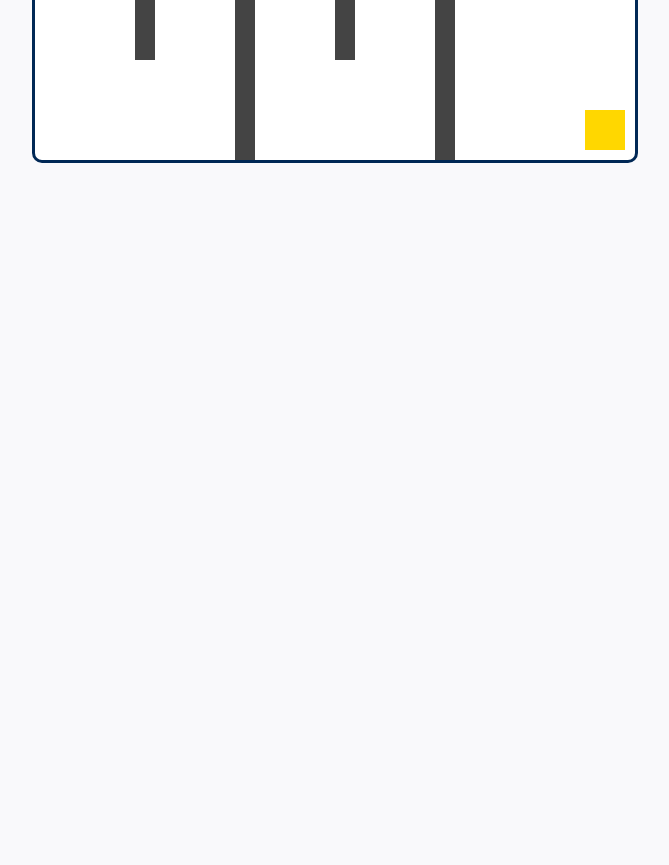
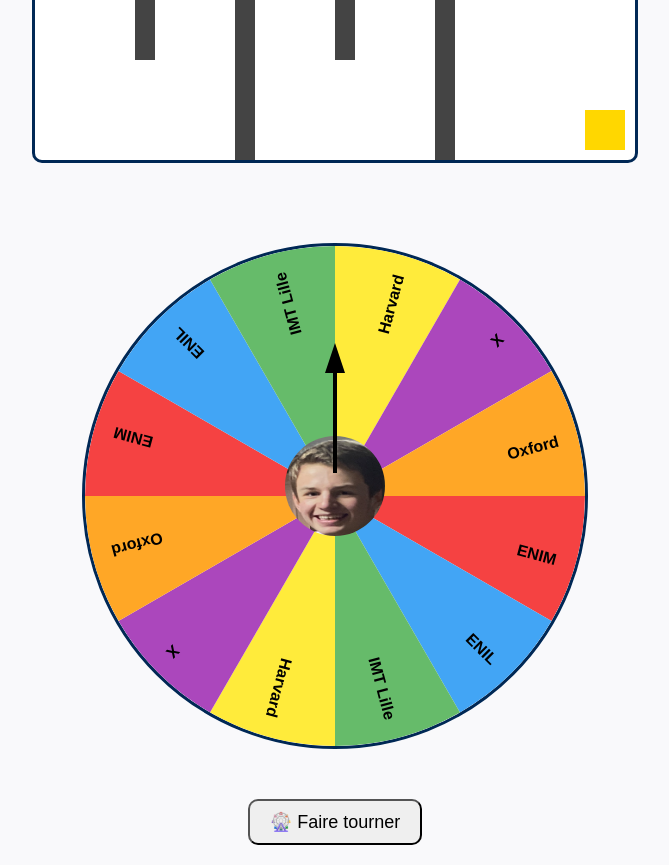
Before and after one commit to Playfaster92/noam, a plain HTML site: page labyrinthe.html in a window 1280 px wide. Shown: the part 500-1365 px from the top of the page, without its empty margins (305-974 px from the left). Before the commit the page ends 800 px from the top, so only its background shows below. Drawn offline with Linux system fonts and the light colour scheme.

Commit message:
roulette

```diff
--- a/labyrinthe.html
+++ b/labyrinthe.html
@@ -5,6 +5,63 @@
   <title>Labyrinthe ENIM – Noam Labrousse</title>
   <link rel="stylesheet" href="style.css">
   <script src="script.js" defer></script>
+  <style>
+    .roulette-container {
+      display: flex;
+      flex-direction: column;
+      align-items: center;
+      margin-top: 50px;
+      position: relative;
+    }
+
+    #wheelCanvas {
+      border-radius: 50%;
+    }
+
+    #pointer {
+      position: absolute;
+      top: 20%;  left: 50%;
+      transform: translateX(-50%);
+      display: flex;
+      flex-direction: column;
+      align-items: center;
+      z-index: 10; /* au-dessus de la roue et de la photo */
+      pointer-events: none; /* pour ne pas gêner les clics */
+    }
+
+
+    #pointer .arrow {
+      top : 20%;
+      width: 20px;
+      height: 30px;
+      background-color: black;
+      clip-path: polygon(50% 0%, 0% 100%, 100% 100%); /* triangle */
+    }
+
+    #pointer .stick {
+      width: 4px;            /* largeur de la tige */
+      height: 100px;          /* longueur jusqu’à la flèche */
+      background-color: black;
+    }
+
+
+
+
+    #spinButton {
+      margin-top: 20px;
+      padding: 10px 20px;
+      font-size: 18px;
+      border-radius: 10px;
+      cursor: pointer;
+    }
+
+    #resultMessage {
+      margin-top: 20px;
+      font-size: 20px;
+      font-weight: bold;
+      color: green;
+    }
+  </style>
 </head>
 <body>
   <header>
@@ -26,6 +83,18 @@
     <canvas id="mazeCanvas" width="600" height="400"></canvas>
     <p id="mazeMessage"></p>
 
+    <!-- 🎡 La roulette -->
+  <div class="roulette-container">
+    <div id="pointer">
+      <div class="arrow"></div>
+      <div class="stick"></div>
+    </div>
+    <canvas id="wheelCanvas" width="500" height="500"></canvas>
+    <img id="noamCenter" src="roulette.png" alt="Noam">
+    <button id="spinButton">🎡 Faire tourner</button>
+    <div id="resultMessage"></div>
+  </div>
+
   </main>
 </body>
 </html>
--- a/script.js
+++ b/script.js
@@ -285,3 +285,97 @@ document.addEventListener("DOMContentLoaded", () => {
     if (e.key === "Escape") lightbox.style.display = "none";
   });
 });
+
+// --- 🎡 Roulette truquée ENIM ---
+const wheelCanvas = document.getElementById("wheelCanvas");
+const ctx = wheelCanvas.getContext("2d");
+const spinButton = document.getElementById("spinButton");
+const resultMessage = document.getElementById("resultMessage");
+
+const schools = ["ENIM", "ENIL", "IMT Lille", "Harvard", "X", "Oxford"];
+const colors = ["#f54242", "#42a5f5", "#66bb6a", "#ffeb3b", "#ab47bc", "#ffa726"];
+const slices = 12; // 12 cases
+const arc = (2 * Math.PI) / slices;
+let angle = 0;
+let spinning = false;
+
+// 🎨 Dessin de la roue
+function drawWheel() {
+  for (let i = 0; i < slices; i++) {
+    ctx.beginPath();
+    ctx.fillStyle = colors[i % schools.length];
+    ctx.moveTo(250, 250);
+    ctx.arc(250, 250, 250, arc * i + angle, arc * (i + 1) + angle);
+    ctx.lineTo(250, 250);
+    ctx.fill();
+
+    // Texte
+    ctx.save();
+    ctx.fillStyle = "black";
+    ctx.translate(250, 250);
+    ctx.rotate(arc * i + arc / 2 + angle);
+    ctx.textAlign = "right";
+    ctx.font = "bold 16px Arial";
+    ctx.fillText(schools[i % schools.length], 230, 10);
+    ctx.restore();
+  }
+}
+
+// 🎡 Faire tourner
+function spinWheel() {
+  if (spinning) return;
+  spinning = true;
+  resultMessage.textContent = "";
+
+  let spinAngle = Math.random() * 2000 + 2000; // rotation aléatoire
+  let finalAngle = angle + spinAngle;
+  let duration = 4000; // 2s
+  let start = null;
+
+  function animate(timestamp) {
+    if (!start) start = timestamp;
+    let progress = (timestamp - start) / duration;
+    if (progress > 1) progress = 1;
+
+    // Décélération fluide
+    let easeOut = 1 - Math.pow(1 - progress, 3);
+    angle = finalAngle * easeOut;
+
+    ctx.clearRect(0, 0, 500, 500);
+    drawWheel();
+
+    if (progress < 1) {
+      requestAnimationFrame(animate);
+    } else {
+      // --- Stop net ---
+      spinning = false;
+
+      // --- Après une petite pause, truquage vers ENIM ---
+      forceToEnim();
+
+    }
+  }
+
+  requestAnimationFrame(animate);
+}
+
+// --- TRUQUAGE : sauter directement sur ENIM ---
+function forceToEnim() {
+  // ENIM = case 0 (et 6)
+  let enimIndex = 0;
+  let enimArc = arc * (enimIndex + 2) + arc / 2 ;
+
+  // recaler pile sur ENIM
+  angle = enimArc;
+
+  ctx.clearRect(0, 0, 500, 500);
+  drawWheel();
+
+  // 🎉 Message
+  resultMessage.textContent = "🎉 Félicitations Noam ! Tu es à l’ENIM 🎓";
+}
+
+
+// Initialisation
+drawWheel();
+spinButton.addEventListener("click", spinWheel);
--- a/style.css
+++ b/style.css
@@ -541,3 +541,17 @@ main h2 {
 
   .video-fit { height: auto; max-height: 500px; }
 }
+
+/* roulette noam */
+
+#noamCenter {
+  position: absolute;
+  top: 42%;
+  left: 50%;
+  transform: translate(-50%, -50%);
+  width: 100px;   /* ajuste la taille de la photo */
+  height: 100px;  /* ou mets "auto" si tu veux garder proportions */
+  border-radius: 50%; /* rond comme une médaille */
+  z-index: 5; /* au-dessus de la roue, mais en-dessous du pointeur */
+  pointer-events: none; /* pour que ça n'empêche pas les clics */
+}
```
Also changed, not shown: roulette.png (added).
